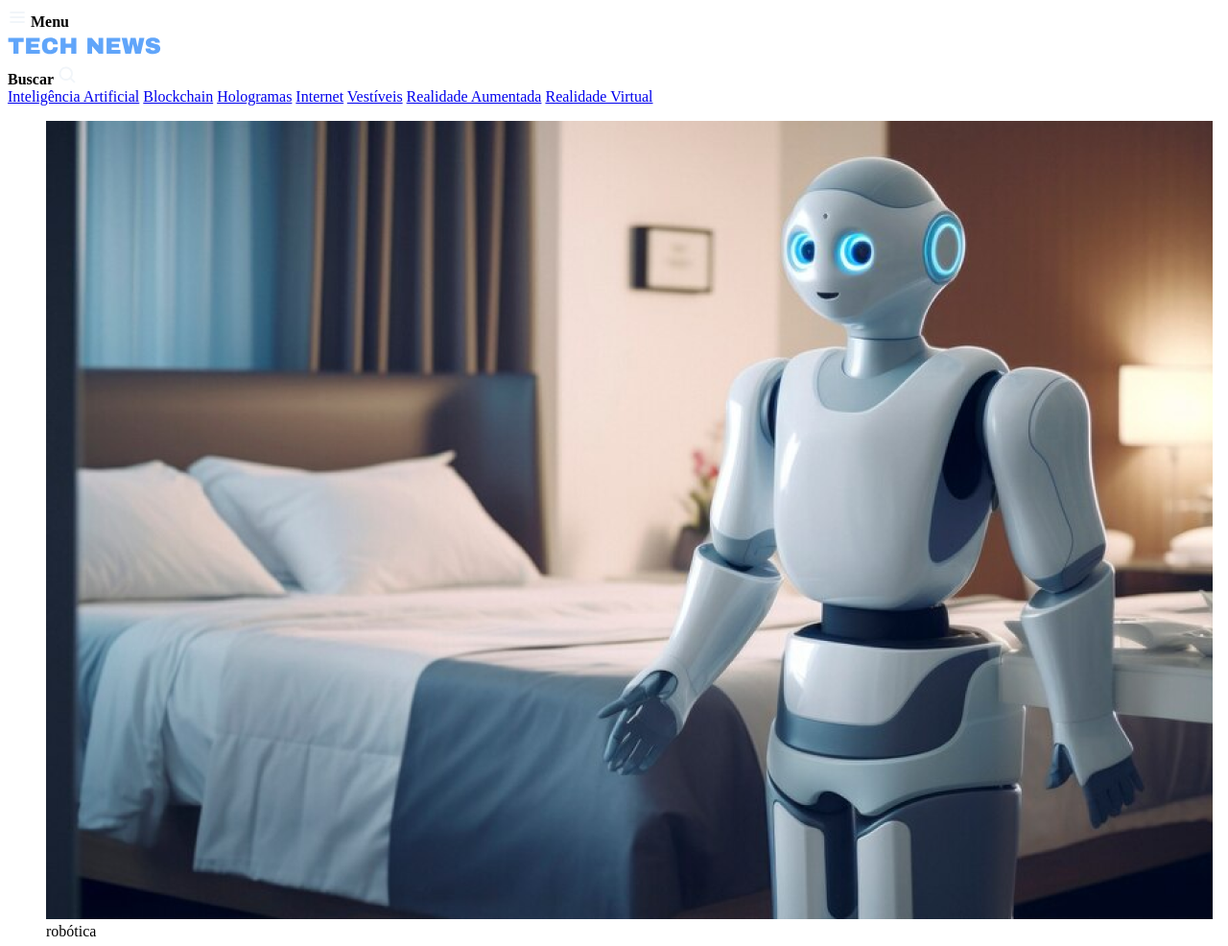
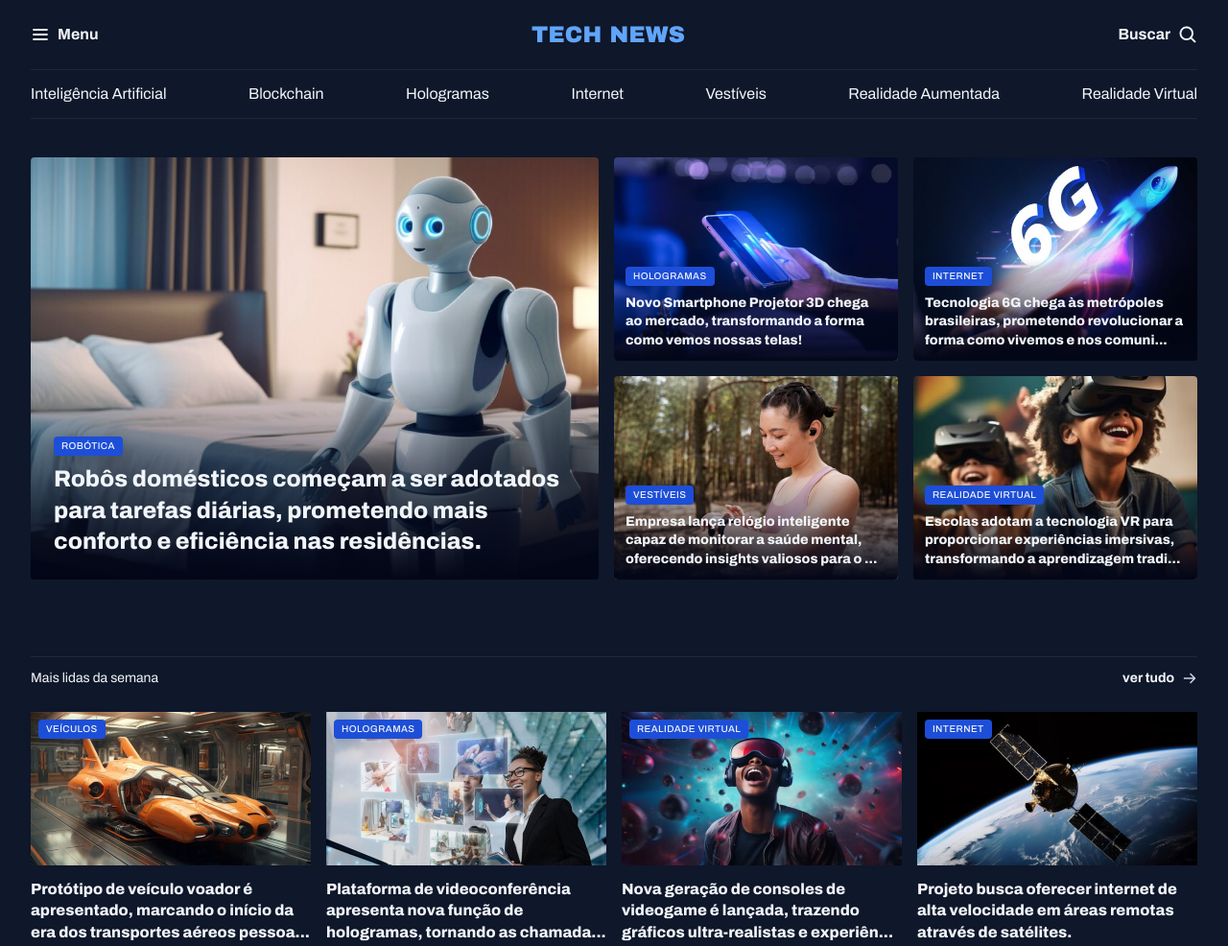
Before and after one commit to Julio-Cesar-Castro/Challenger---NoticePortal, a plain HTML site: page index.html in a window 1280 px wide. Shown: the top 986 px of the page at 96% size. Drawn offline with Linux system fonts and the light colour scheme; the site is published under a folder, as on GitHub Pages, so addresses that start at the root find nothing; a web font is replaced by a local one.

Commit message:
Bug Images Bug -- Fixed

```diff
--- a/index.html
+++ b/index.html
@@ -6,7 +6,7 @@
   <link rel="preconnect" href="https://fonts.gstatic.com" crossorigin>
   <meta charset="UTF-8">
   <meta name="viewport" content="width=device-width, initial-scale=1.0">
-  <link rel="stylesheet" href="/styles/index.css">
+  <link rel="stylesheet" href="styles/index.css">
   <link
     href="https://fonts.googleapis.com/css2?family=Alice&family=Archivo:ital,wght@0,100..900;1,100..900&family=Open+Sans:ital,wght@0,300..800;1,300..800&family=Poppins:ital,wght@0,100;0,200;0,300;0,400;0,500;0,600;0,700;0,800;0,900;1,100;1,200;1,300;1,400;1,500;1,600;1,700;1,800;1,900&display=swap"
     rel="stylesheet">
@@ -17,7 +17,7 @@
   <header class="container">
     <nav id="primary" class="grid grid-flow-col">
       <div>
-        <img src="./assets/icons/List.svg" alt="ícone de menu">
+        <img src="assets/icons/List.svg" alt="ícone de menu">
         <strong>Menu</strong>
       </div>
 
@@ -27,7 +27,7 @@
 
       <div>
         <strong>Buscar</strong>
-        <img src="./assets/icons/MagnifyingGlass.svg" alt="ícone de lupa para pesquisa">
+        <img src="assets/icons/MagnifyingGlass.svg" alt="ícone de lupa para pesquisa">
       </div>
     </nav>
 
@@ -45,7 +45,7 @@
   <main class="grid container">
     <section id="featured" class="grid grid-flow-col-responsive gap-16">
       <figure class="card">
-        <img src="./assets/images/Image 01.png" alt="">
+        <img src="assets/images/Image 01.png" alt="">
 
         <figcaption>
           <span class="content-tag">robótica</span>
```
